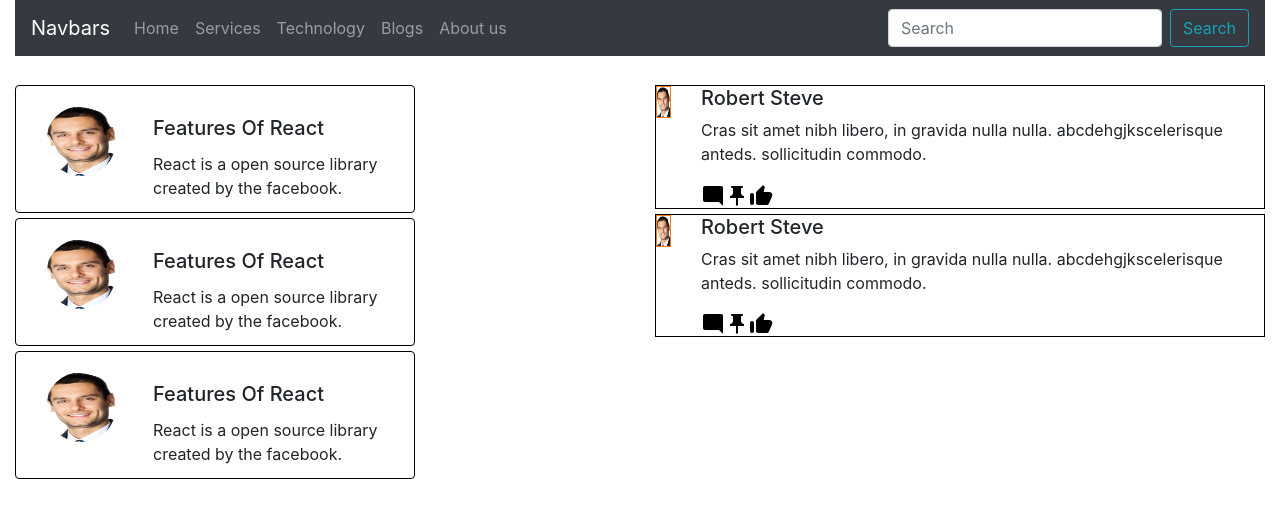
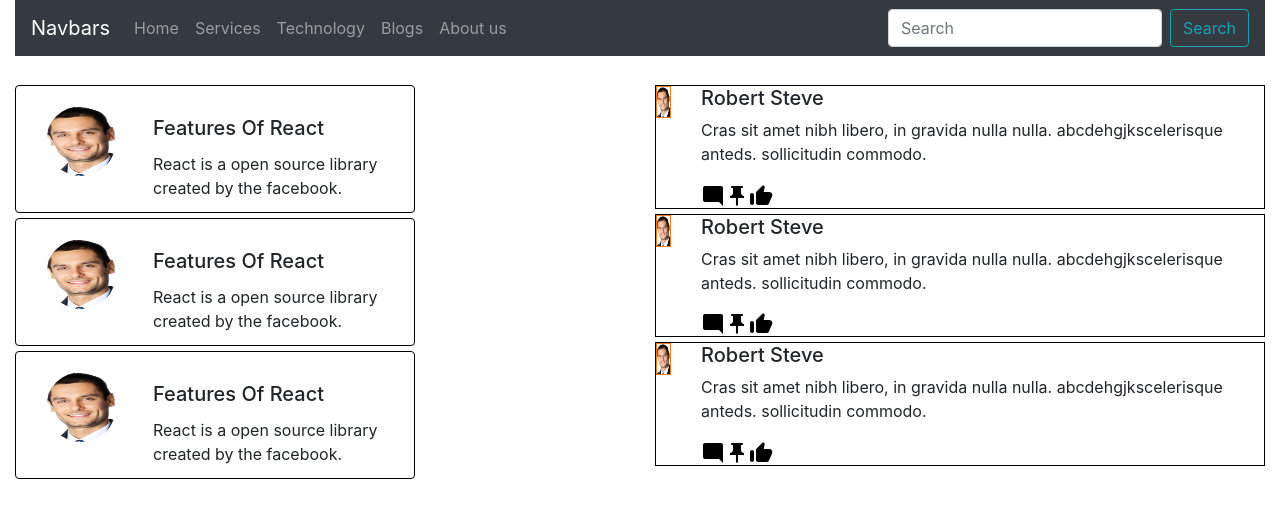
Before and after one commit to MdTauseef27/PracticePurpose, a React (Create React App) app: page / in a window 1280 px wide. Shown: the top 518 px of the page. Built offline with nearby package versions, Linux system fonts and the light colour scheme.

Commit message:
added card

```diff
--- a/src/Component/Mediaex.jsx
+++ b/src/Component/Mediaex.jsx
@@ -46,6 +46,26 @@ export const Mediaex = () => {
           <img src={LikesLogo} alt=""></img>
         </Media.Body>
       </Media>
+
+      <Media style={{ border: "1px solid black", marginTop: "5px" }}>
+        <img
+          width={15}
+          height={32}
+          src={ImgLogo1}
+          alt=""
+          style={{ border: "1px solid #F47E21" }}
+        />
+        <Media.Body style={{ marginLeft: "30px" }}>
+          <h5>Robert Steve</h5>
+          <p>
+            Cras sit amet nibh libero, in gravida nulla nulla.
+            abcdehgjkscelerisque anteds. sollicitudin commodo.
+          </p>
+          <img src={CommentLogo} alt=""></img>
+          <img src={PinLogo} alt=""></img>
+          <img src={LikesLogo} alt=""></img>
+        </Media.Body>
+      </Media>
     </div>
   );
 };
```
